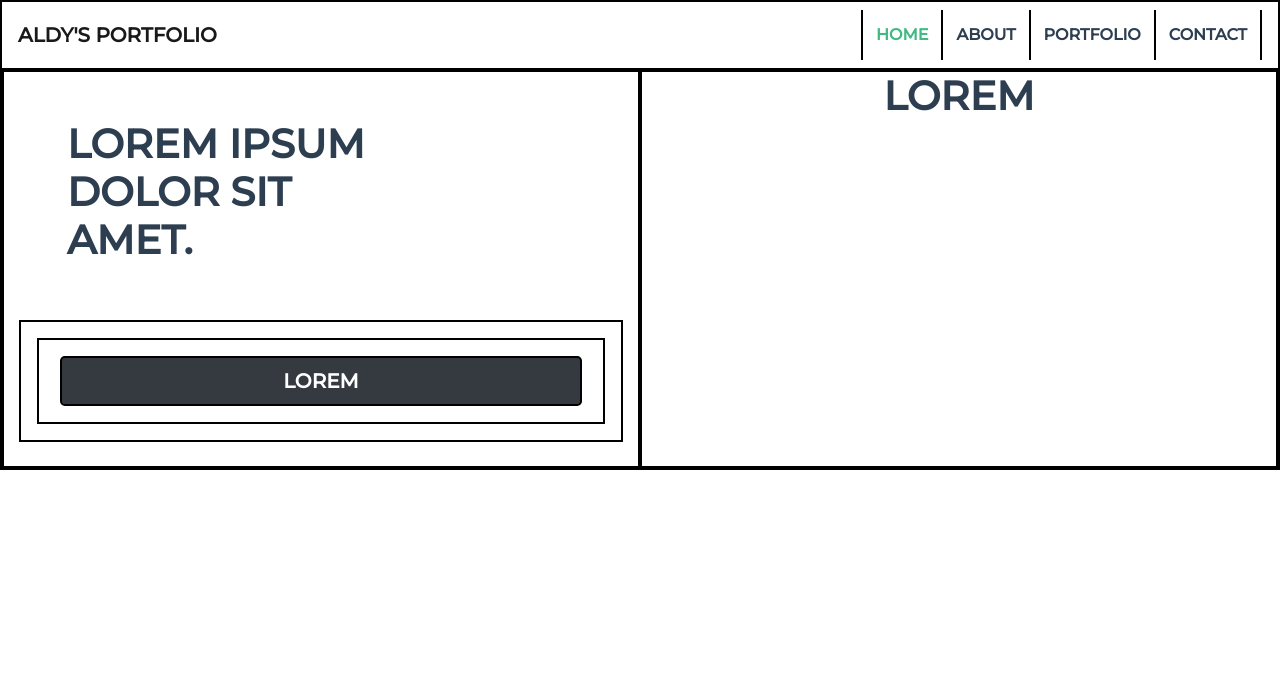
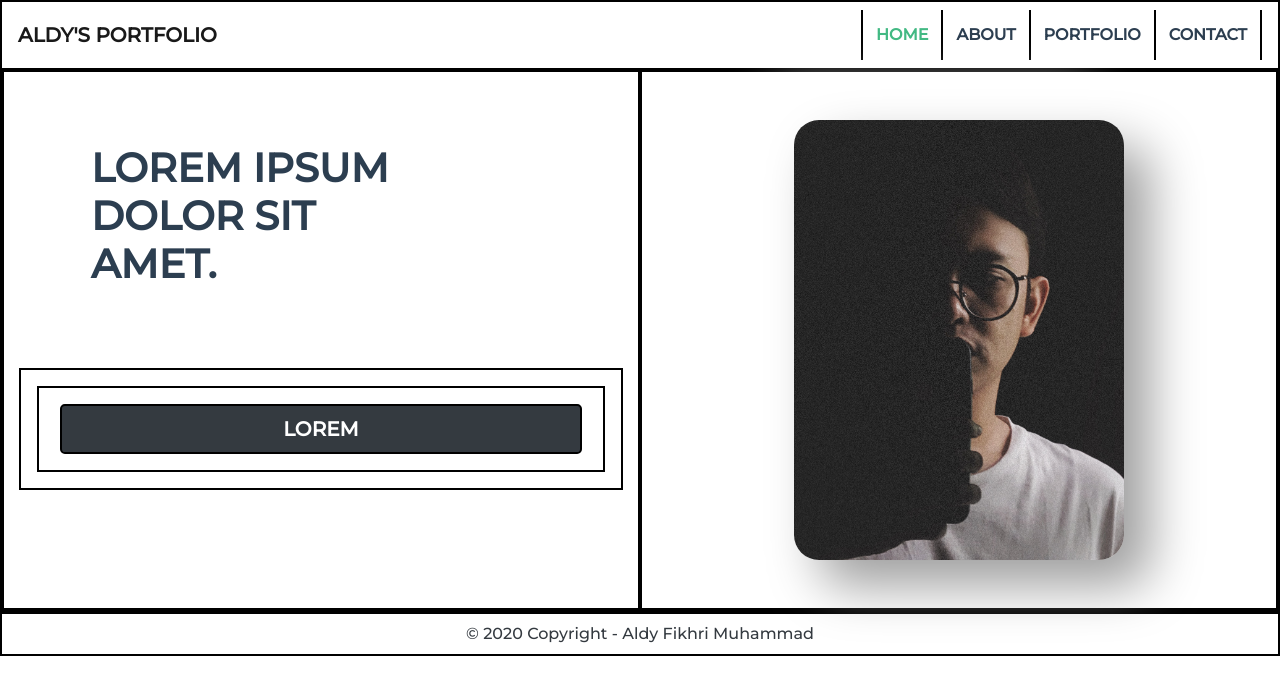
Before and after one commit to aldyfikhrimuhammad/Portfolio-Website-Brutalist-Style, a Vue app: page / in a window 1280 px wide. Shown: the top 694 px of the page. Built offline with nearby package versions, Linux system fonts and the light colour scheme.

Commit message:
Add Footer & Right Content at Home Page (unfinished)

```diff
--- a/src/App.vue
+++ b/src/App.vue
@@ -21,6 +21,14 @@
       </b-navbar>
     </div>
     <router-view />
+
+  <!-- Footer -->
+  <footer>
+  <div class="text-center text-dark p-2" style="background-color: #fff; border: 2px solid black">
+    © 2020 Copyright -
+    <a class="text-dark" href="https://www.linkedin.com/in/aldyfikhrimuhammad/">Aldy Fikhri Muhammad</a>
+  </div>
+</footer>
   </div>
 </template>
 
--- a/src/components/HelloWorld.vue
+++ b/src/components/HelloWorld.vue
@@ -2,7 +2,7 @@
   <b-container fluid class="bv-example-row homeContent">
     <b-row>
       <b-col style="border: 2px solid black">
-        <div class="contentLeft p-4 m-4">
+        <div class="contentLeft p-4 m-5">
           <h1>LOREM IPSUM<br />DOLOR SIT<br />AMET.</h1>
         </div>
         <div class="buttonContainer buttonContainer1 p-3 mb-4">
@@ -12,17 +12,19 @@
         </div>
       </b-col>
       <b-col style="border: 2px solid black">
-        <h1>LOREM</h1>
+        <div class="contentRight p-4 m-4">
+          <img src="@/assets/homePictures.jpeg" alt="Profile-Picture" width="65%" height="65%" style="border-radius: 25px; box-shadow: 26px 26px 51px #9e9e9e, -26px -26px 51px #ffffff" />
+        </div>
       </b-col>
     </b-row>
 
     <!--
-  <b-row>
-    <b-col>1 of 3</b-col>
-    <b-col>2 of 3</b-col>
-    <b-col>3 of 3</b-col>
-  </b-row>
-  -->
+    <b-row style="border: 2px solid black; padding: 50px 0px; box-sizing: border-box">
+      <b-col><b-icon icon="circle-fill" animation="throb" font-scale="4"></b-icon></b-col>
+      <b-col><b-icon icon="circle-fill" animation="throb" font-scale="4"></b-icon></b-col>
+      <b-col><b-icon icon="circle-fill" animation="throb" font-scale="4"></b-icon></b-col>
+    </b-row>
+    -->
   </b-container>
 </template>
 
@@ -69,6 +71,7 @@ h1 {
   font-weight: bold;
   border: 2px solid #000;
 }
+
 </style>
 
 <script>
--- a/src/plugins/bootstrap-vue.js
+++ b/src/plugins/bootstrap-vue.js
@@ -1,7 +1,8 @@
 import Vue from 'vue'
 
-import BootstrapVue from 'bootstrap-vue'
+import { BootstrapVue, BootstrapVueIcons } from 'bootstrap-vue'
 import 'bootstrap/dist/css/bootstrap.min.css'
 import 'bootstrap-vue/dist/bootstrap-vue.css'
 
 Vue.use(BootstrapVue)
+Vue.use(BootstrapVueIcons)
```
Also changed, not shown: src/assets/homePictures.jpeg (added), src/assets/logo.png (deleted).
